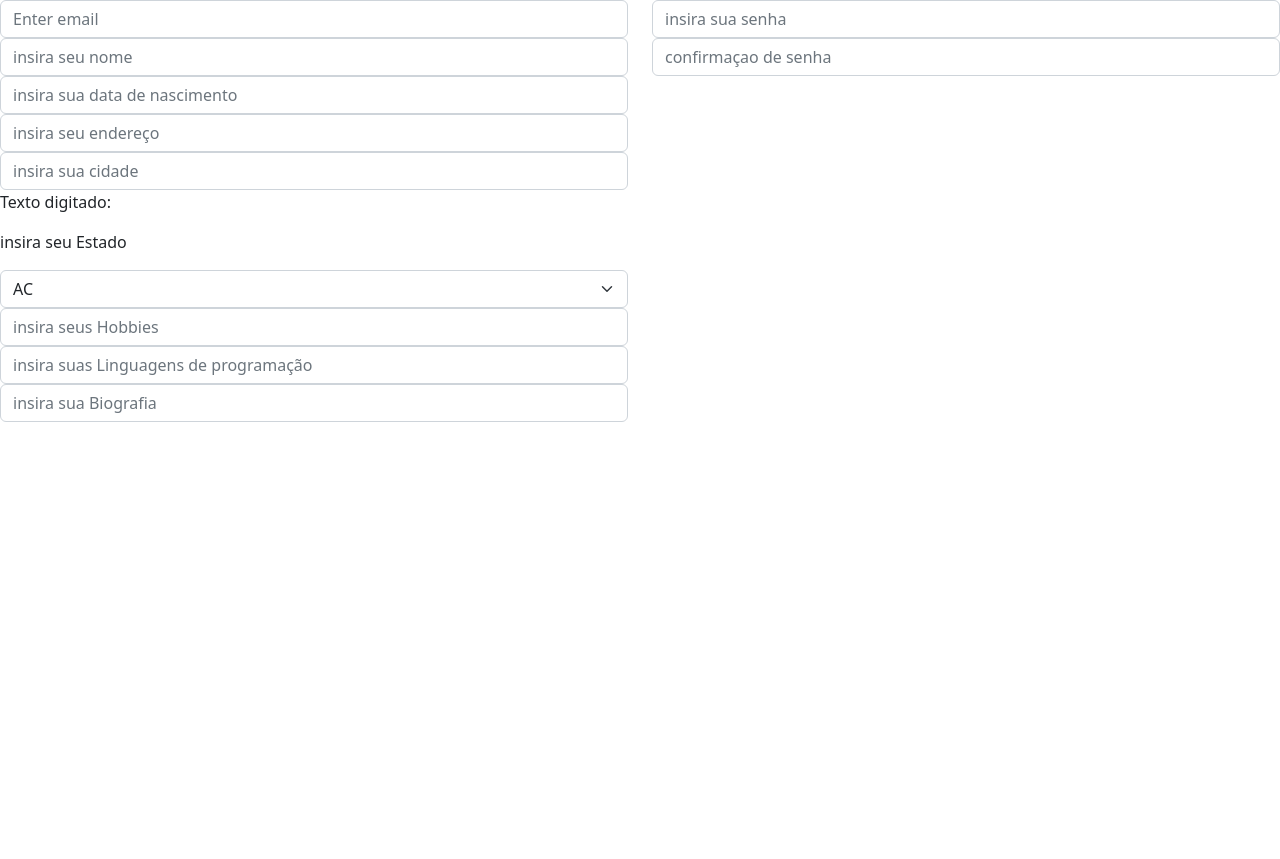
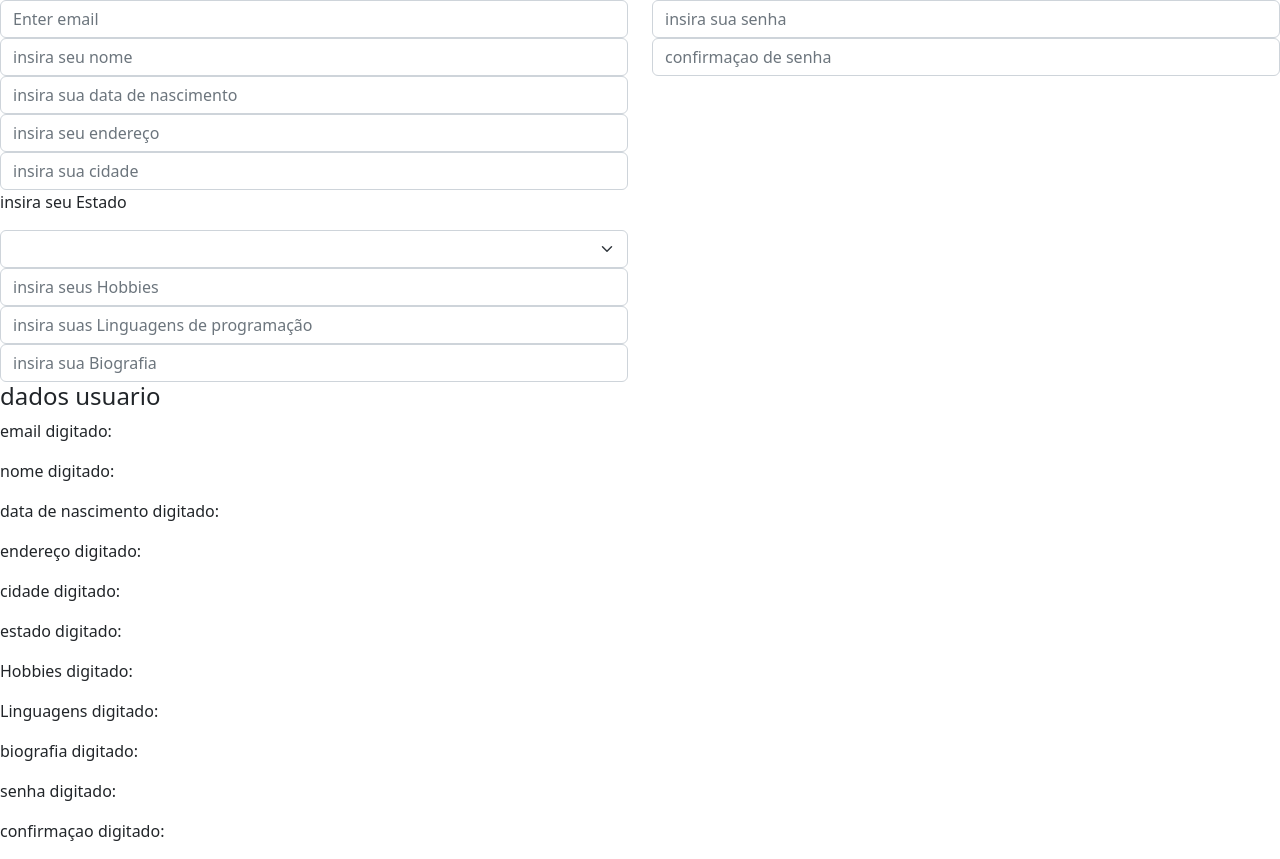
Before and after one commit to deivid1801/TrabalhoPI, a Vue app: page / in a window 1280 px wide. Before the commit the page ends 800 px from the top, so only its background shows below. Built offline with nearby package versions, Linux system fonts and the light colour scheme.

Commit message:
atualizaçoes

```diff
--- a/src/App.vue
+++ b/src/App.vue
@@ -1,6 +1,16 @@
 <script setup>
 import { ref } from 'vue'
-const texto = ref('')
+const email = ref('')
+const nome = ref('')
+const dataN = ref('')
+const endereço = ref('')
+const cidade = ref('')
+const estado = ref('')
+const Hobbies = ref('')
+const Linguagens = ref('')
+const Biografia = ref('')
+const senha = ref('')
+const confirmaçao = ref('')
 
 
 
@@ -12,16 +22,21 @@ const texto = ref('')
   <form>
   <div class="row">
     <div class="col">
-      <input  type="text" v-bind:value="texto" v-on:input="event => texto = event.target.value" class="form-control" placeholder="Enter email" name="email ">
-      <input type="text" class="form-control" placeholder="insira seu nome">
-      <input type="text" class="form-control" placeholder="insira sua data de nascimento">
-      <input type="text" class="form-control" placeholder="insira seu endereço">
-      <input type="text" class="form-control" placeholder="insira sua cidade">
-      <p>Texto digitado: {{ texto }}</p>
+      <input type="text" v-bind:value="email" v-on:input="event => email = event.target.value" class="form-control"
+          placeholder="Enter email" name="email ">
+        <input type="text" v-bind:value="nome" v-on:input="event => nome = event.target.value" class="form-control"
+          placeholder="insira seu nome">
+        <input type="text" v-bind:value="dataN" v-on:input="event => dataN = event.target.value" class="form-control"
+          placeholder="insira sua data de nascimento">
+        <input type="text" v-bind:value="endereço" v-on:input="event => endereço = event.target.value"
+          class="form-control" placeholder="insira seu endereço">
+        <input type="text" v-bind:value="cidade" v-on:input="event => cidade = event.target.value" class="form-control"
+          placeholder="insira sua cidade">
+
 
       <p>insira seu Estado</p>
 
-     <select class="form-select mt-3">
+     <select v-bind:value="estado" v-on:input="event => estado = event.target.value" class="form-select mt-3">
      <option>AC</option>
      <option>AL</option>
      <option>AP</option>
@@ -50,22 +65,37 @@ const texto = ref('')
      <option>SE</option>
      <option>TO</option>
    </select>
-   <input type="text" class="form-control" placeholder="insira seus Hobbies
+   <input type="text" v-bind:value="Hobbies" v-on:input="event => Hobbies = event.target.value" class="form-control" placeholder="insira seus Hobbies
 ">
-   <input type="text" class="form-control" placeholder="insira suas Linguagens de programação
+   <input type="text" v-bind:value="Linguagens" v-on:input="event => Linguagens = event.target.value" class="form-control" placeholder="insira suas Linguagens de programação
 ">
-   <input type="text" class="form-control" placeholder="insira sua Biografia">
+   <input type="text" v-bind:value="Biografia" v-on:input="event => Biografia = event.target.value" class="form-control" placeholder="insira sua Biografia">
 
 
     </div>
     <div class="col">
-      <input type="password" class="form-control" placeholder="insira sua senha" name="pswd">
-      <input type="password" class="form-control" placeholder="confirmaçao de senha" name="pswd">
+      <input type="password" v-bind:value="senha" v-on:input="event => senha = event.target.value" class="form-control" placeholder="insira sua senha" name="pswd">
+      <input type="password" v-bind:value="confirmaçao" v-on:input="event => confirmaçao = event.target.value" class="form-control" placeholder="confirmaçao de senha" name="pswd">
 
 
     </div>
   </div>
 </form>
+
+<div><h4>dados usuario</h4>
+    <p>email digitado: {{ email }}</p>
+<p>nome digitado:{{ nome }}</p>
+<p>data de nascimento digitado:{{ dataN }}</p>
+<p>endereço digitado:{{ endereço }}</p>
+<p>cidade digitado:{{ cidade }}</p>
+<p>estado digitado:{{ estado }}</p>
+<p>Hobbies digitado:{{ Hobbies }}</p>
+<p>Linguagens digitado:{{ Linguagens }}</p>
+<p>biografia digitado:{{ Biografia }}</p>
+<p>senha digitado:{{ senha }}</p>
+<p>confirmaçao digitado:{{ confirmaçao }}</p>
+</div>
+
 </template>
 
 <style scoped>
```
